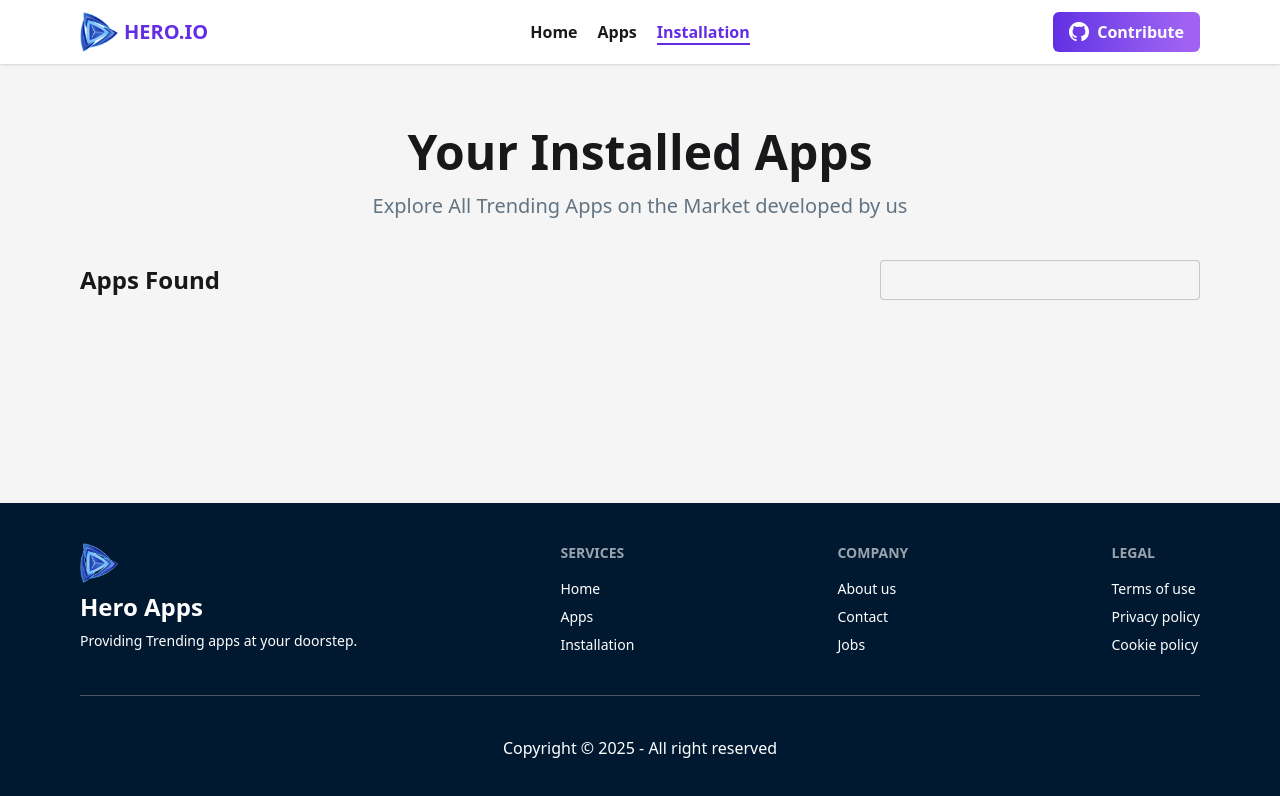
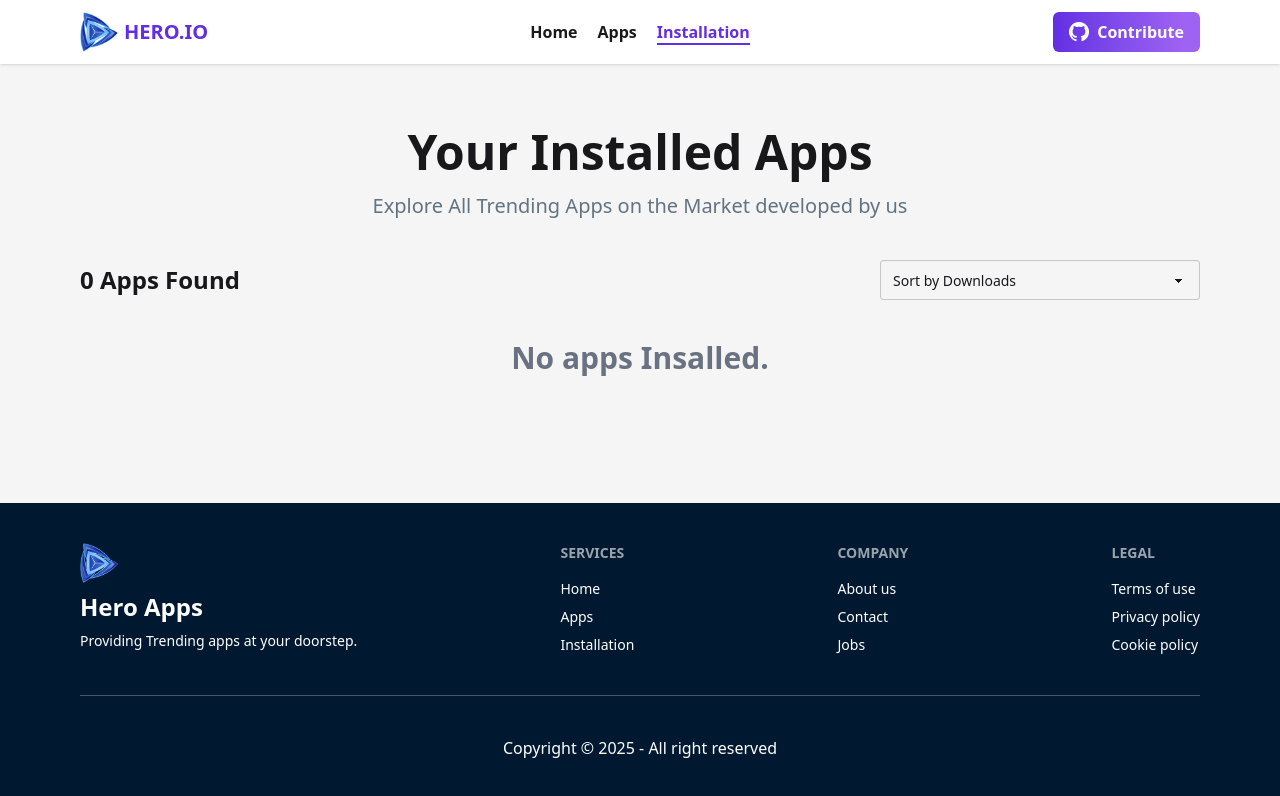
Before and after one commit to Hasnat-Sayed/Hero-Apps, a React (Vite) app: page /installed in a window 1280 px wide. Shown: the top 796 px of the page. Built offline with nearby package versions, Linux system fonts and the light colour scheme.

Commit message:
installation page added

```diff
--- a/src/Pages/AppDetails.jsx
+++ b/src/Pages/AppDetails.jsx
@@ -34,7 +34,7 @@ const AppDetails = () => {
 
     const handleInstalled = (app) => {
         updateInstalled(app)
-        toast.success(`${app.title} has been Installed Successful`);
+        toast.success(`${app.title} has been Installed Successfully`);
         setAppInstalled(true);
     }
 
@@ -81,9 +81,9 @@ const AppDetails = () => {
 
                     </div>
 
-                    <div>
+                    <div className='mx-auto md:mx-0 w-fit'>
                         <button onClick={() => handleInstalled(app)}
-                            className={`px-5 py-3.5  rounded text-white text-xl font-semibold cursor-pointer ${appInstalled ? "bg-gray-500" : "bg-[#00d390]"}`} disabled={appInstalled}>
+                            className={`px-5 py-3.5 rounded text-white text-xl font-semibold cursor-pointer w-fit ${appInstalled ? "bg-gray-500" : "bg-[#00d390]"}`} disabled={appInstalled}>
                             {appInstalled
                                 ? "Installed"
                                 : `Install Now (${size} MB)`}
--- a/src/Pages/AppNotFound.jsx
+++ b/src/Pages/AppNotFound.jsx
@@ -17,7 +17,7 @@ const AppNotFound = () => {
                             The App you are requesting is not found on our system.  please try another apps
                         </p>
 
-                    <Link to='/' className="bg-linear-to-r from-[#632EE3] to-[#9F62F2] font-semibold text-white py-3 px-10 rounded-sm ">
+                        <Link to='/' className="bg-linear-to-r from-[#632EE3] to-[#9F62F2] font-semibold text-white py-3 px-10 rounded-sm">
                             Go Back!
                         </Link>
 
--- a/src/Pages/InstalledApps.jsx
+++ b/src/Pages/InstalledApps.jsx
@@ -1,11 +1,34 @@
-import React from 'react';
+import React, { useState } from 'react';
+import { loadInstalled, removeFromList } from '../Utils/localStorage';
+import InstalledCard from './InstalledCard';
+
 
 const InstalledApps = () => {
+    const [installed, setInstalled] = useState(() => loadInstalled())
+    const [sortOrder, setSortOrder] = useState('none')
+
+    const handleRemove = (id) => {
+        removeFromList(id)
+        setInstalled(prev => prev.filter(p => p.id !== id))
+
+    }
+
+    const sorted = (() => {
+        if (sortOrder === 'ltoh') {
+            return [...installed].sort((a, b) => a.downloads - b.downloads)
+        } else if (sortOrder === 'htolo') {
+            return [...installed].sort((a, b) => b.downloads - a.downloads)
+        } else {
+            return installed
+        }
+    })()
+
+
     return (
 
-           <div className='bg-[#F5F5F5] px-4 lg:px-20 py-4 md:py-8 lg:py-16'>
+        <div className='bg-[#F5F5F5] px-4 lg:px-20 py-4 md:py-8 lg:py-16'>
             <h1 className='text-center text-5xl font-bold'>
-               Your Installed Apps
+                Your Installed Apps
             </h1>
             <p className='text-center text-xl text-[#627382] mt-4 mb-6'>
                 Explore All Trending Apps on the Market developed by us
@@ -13,17 +36,32 @@ const InstalledApps = () => {
 
             <div className='flex flex-col gap-y-4 md:flex-row justify-between items-center pt-4'>
                 <h1 className='text-2xl font-semibold'>
-                    Apps Found
+                    {sorted.length} Apps Found
                 </h1>
-                <label className='input bg-[#F5F5F5] outline-0'>
-                    <input
-                        type='select'
-                        />
+                <label className='bg form-control w-full max-w-xs'>
+                    <select
+                        className='select outline-0 bg-[#F5F5F5]'
+                        value={sortOrder}
+                        onChange={e => setSortOrder(e.target.value)}
+                    >
+                        <option value='none'>Sort by Downloads</option>
+                        <option value='ltoh'>Low to High</option>
+                        <option value='htolo'>High to Low</option>
+                    </select>
                 </label>
+            </div>
+            <div>
 
             </div>
-
-            </div>
+            {
+                installed.length > 0 ?
+                    sorted.map(app => <InstalledCard key={app.id} app={app} handleRemove={handleRemove}></InstalledCard>)
+                    :
+                    <p className="col-span-4 text-center py-10 text-gray-500 text-3xl font-extrabold">
+                        No apps Insalled.
+                    </p>
+            }
+        </div>
 
     );
 };
--- /dev/null
+++ b/src/Pages/InstalledCard.jsx
@@ -0,0 +1,53 @@
+import React from 'react';
+import star from '../assets/icon-ratings.png'
+import download from '../assets/icon-downloads.png'
+import { toast } from 'react-toastify';
+
+const InstalledCard = ({ app , handleRemove}) => {
+    const { image, title, downloads, ratingAvg, size, id } = app;
+
+    const handleUninstall =(id) =>{
+        handleRemove(id);
+        toast.success(`${title} has been Uninstalled Successfully`);
+    }
+    return (
+        <div className='md:flex md:justify-between md:items-center bg-white p-4 rounded-sm my-4'>
+            <div className='md:flex justify-between items-center gap-x-4'>
+                <div className='bg-[#D9D9D9] mx-auto w-20 p-3 object-contain rounded-lg'>
+                    <img className='' src={image} alt="" />
+                </div>
+                <div>
+                    <div>
+                        <h1 className='text-xl font-medium  mt-2 md:mt-0 text-center md:text-left'>
+                            {title}
+                        </h1>
+                    </div>
+
+                    <div className='flex justify-center md:justify-start gap-x-8 items-center mt-2'>
+                        <div className='flex justify-between items-center gap-x-2'>
+                            <img src={download} className='w-4' alt="" />
+                            <p className='font-medium  text-[#00D390]'>{downloads}M</p>
+                        </div>
+
+                        <div className='flex justify-between items-center gap-x-2'>
+                            <img src={star} className='w-4' alt="" />
+                            <p className='font-medium  text-[#FF8811]'>{ratingAvg}</p>
+                        </div>
+
+                        <div>
+                            <p className='text-[#627382]'>{size} MB</p>
+                        </div>
+
+                    </div>
+                </div>
+            </div>
+
+            <div className=' mt-4 md:mt-0 mx-auto md:mx-0'>
+                <button onClick={() => handleUninstall(id)} className='bg-[#00D390] py-2 px-4 w-full md:w-auto rounded-sm text-center text-white font-semibold cursor-pointer hover:scale-105 transition ease-in-out'>Uninstall</button>
+            </div>
+
+        </div>
+    );
+};
+
+export default InstalledCard;
```
Lines whose indentation alone changed are shown as unchanged.
